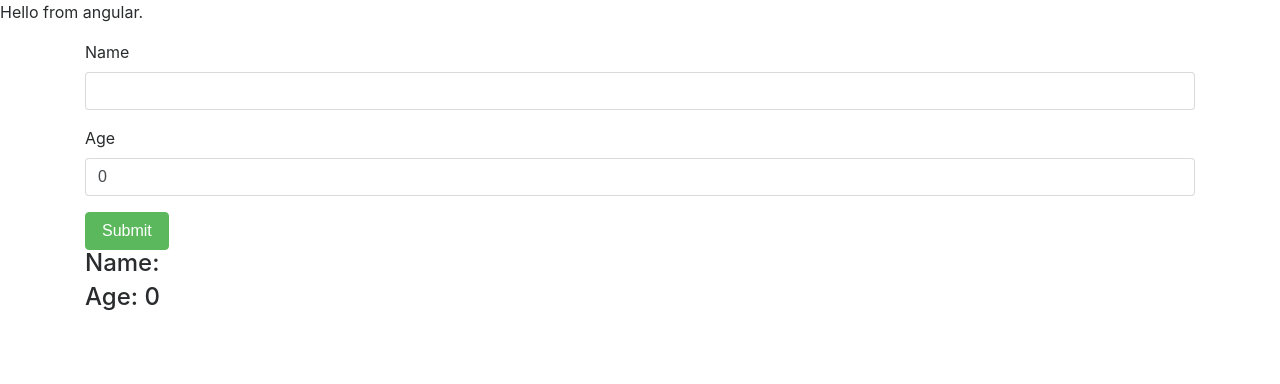
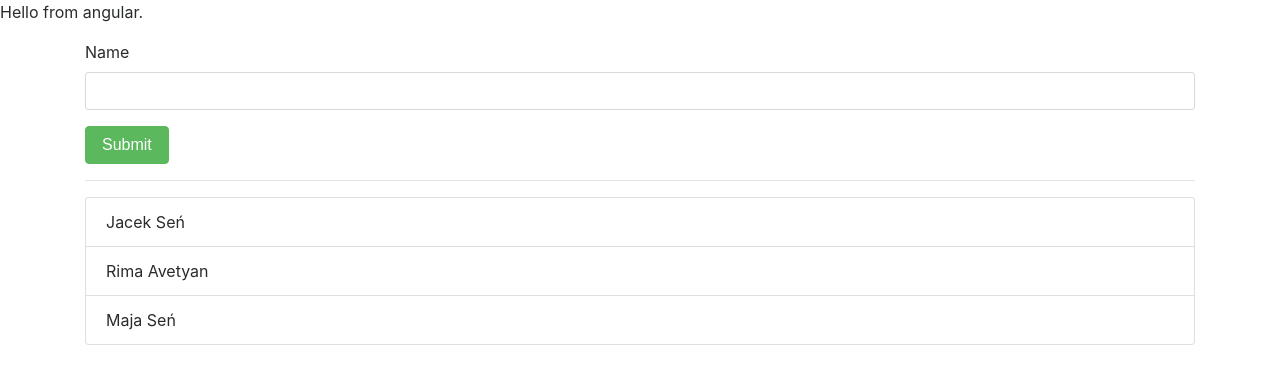
Before and after one commit to jaceksen/AngularFromFrontToBack, an Angular app: page / in a window 1280 px wide. Shown: the top 384 px of the page. Built offline with nearby package versions, Linux system fonts and the light colour scheme.

Commit message:
lekcja31_formSubmit

```diff
--- a/src/app/components/sandbox/sandbox.componet.ts
+++ b/src/app/components/sandbox/sandbox.componet.ts
@@ -4,22 +4,20 @@
     selector:'sandbox',
     template:`
 
-    <div class="container">
-    <form>
-        <div class="form-group">
-        <label>Name</label>
-        <input type="text" [(ngModel)]="name" name="name" class="form-control">
-        </div>
-        <div class="form-group">
-        <label>Age</label>
-        <input type="number" [(ngModel)]="age" name="age" class="form-control">
-        </div>
-        <input type="submit" value="Submit" class="btn btn-success">
-    </form>
+        <div class="container">
 
-    <h4>Name: {{name}}</h4>
-    <h4>Age: {{age}}</h4>
-    </div>
+        <form (submit)="onSubmit()">
+         <div class="form-group">
+            <label>Name</label>
+            <input type="text" class="form-control" [(ngModel)]="name" name="name">
+         </div>
+         <input type="submit" class="btn btn-success" value="Submit">
+         </form>
+         <hr>
+         <ul class="list-group">
+            <li class="list-group-item" *ngFor="let user of users">{{ user }}</li>
+        </ul>
+         </div>
 
         `
 })
@@ -27,5 +25,12 @@
 export class SandboxComponent{
 
     name:string;
-    age:number = 0;
+    users:string[] = ['Jacek Seń','Rima Avetyan','Maja Seń'];
+
+    onSubmit(){
+        console.log(this.name);
+        this.users.push(this.name);
+        this.name='';
+    }
+
 }
```
